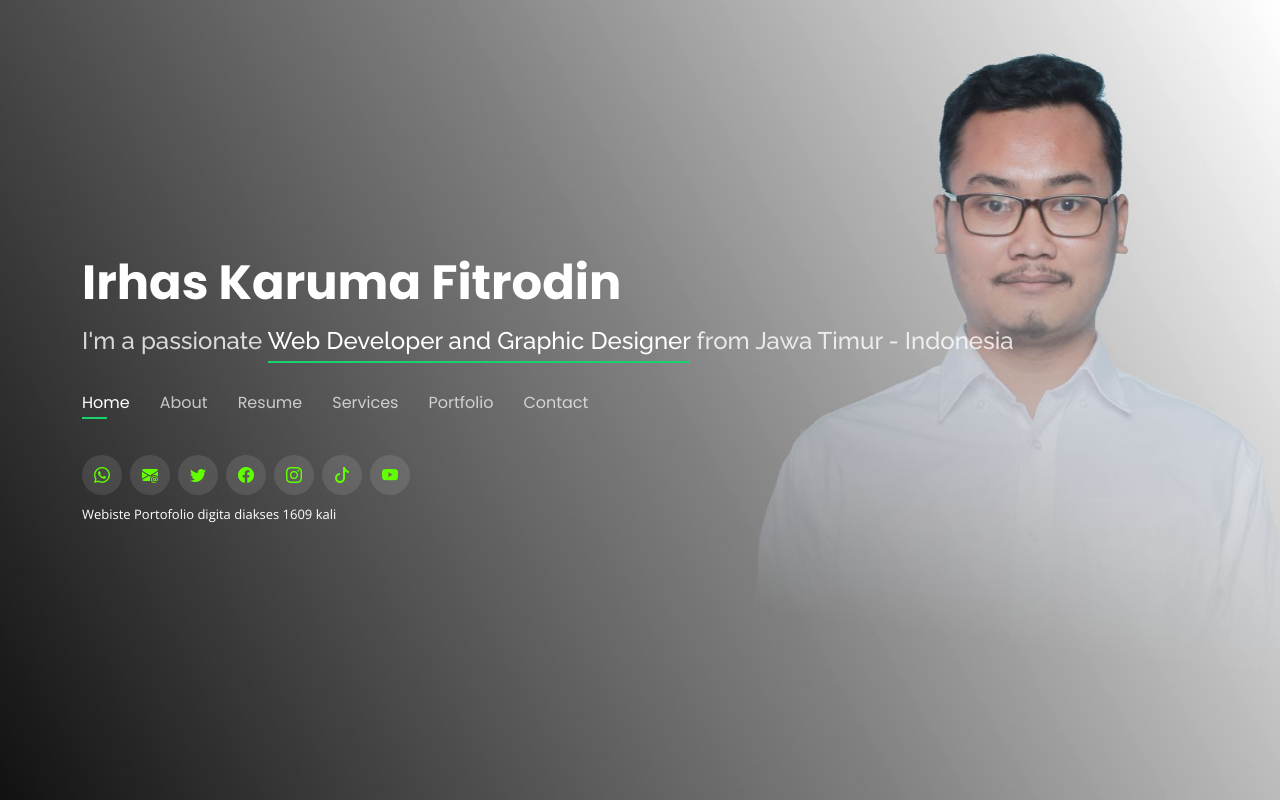
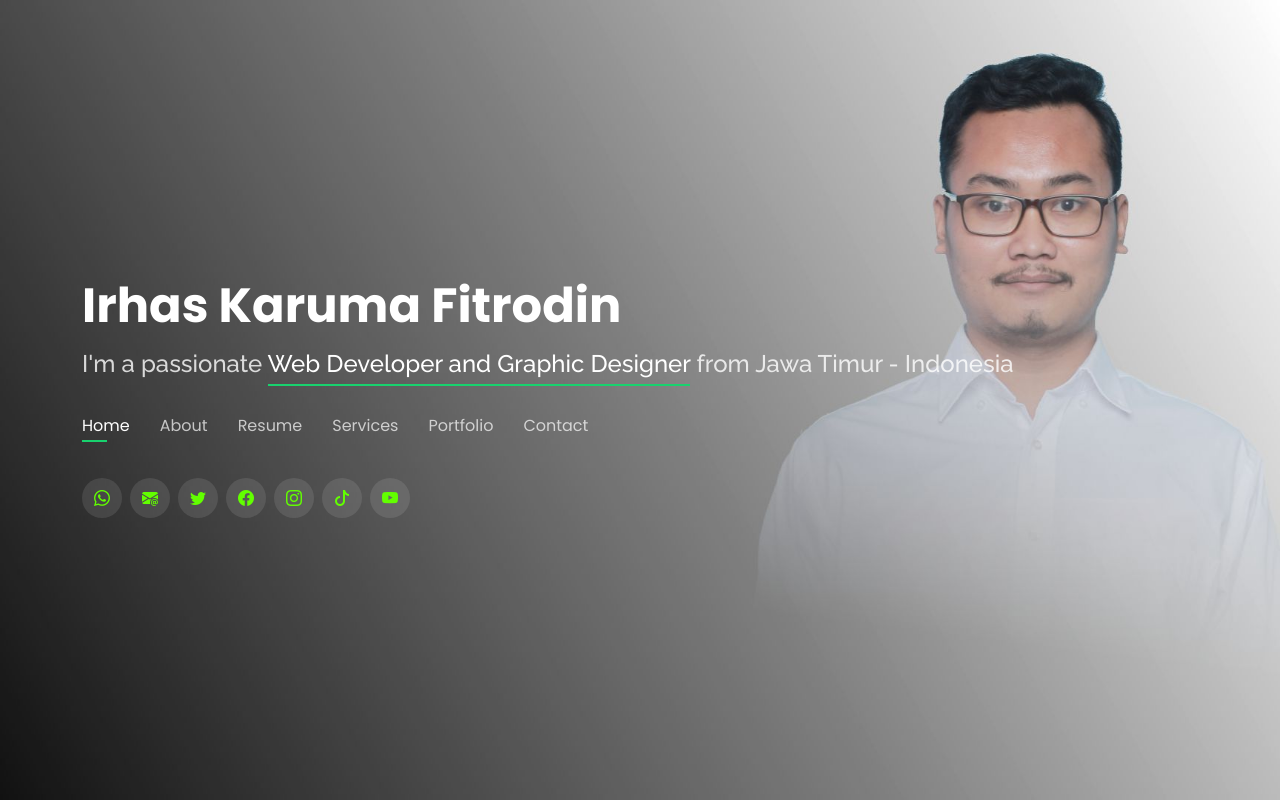
Before and after one commit to irhas-kf/irhas-kf.github.io, a plain HTML site: page index.html in a window 1280 px wide. Drawn offline with nearby package versions, Linux system fonts and the light colour scheme.

Commit message:
Menghilangkan dilihat berapakali

```diff
--- a/index.html
+++ b/index.html
@@ -65,7 +65,6 @@
         <a href="https://www.tiktok.com/@irhas_tiktok" target="_blank" class="instagram"><i class="bi bi-tiktok"></i></a>
         <a href="https://www.youtube.com/@ikf2928/videos" target="_blank" class="instagram"><i class="bi bi-youtube"></i></a>
       </div>
-<p style="color: #ffffff; margin-top: 10px; font-size: small;">Webiste Portofolio digita diakses 1609 kali</p>
     </div>
   </header><!-- End Header -->
 
```
